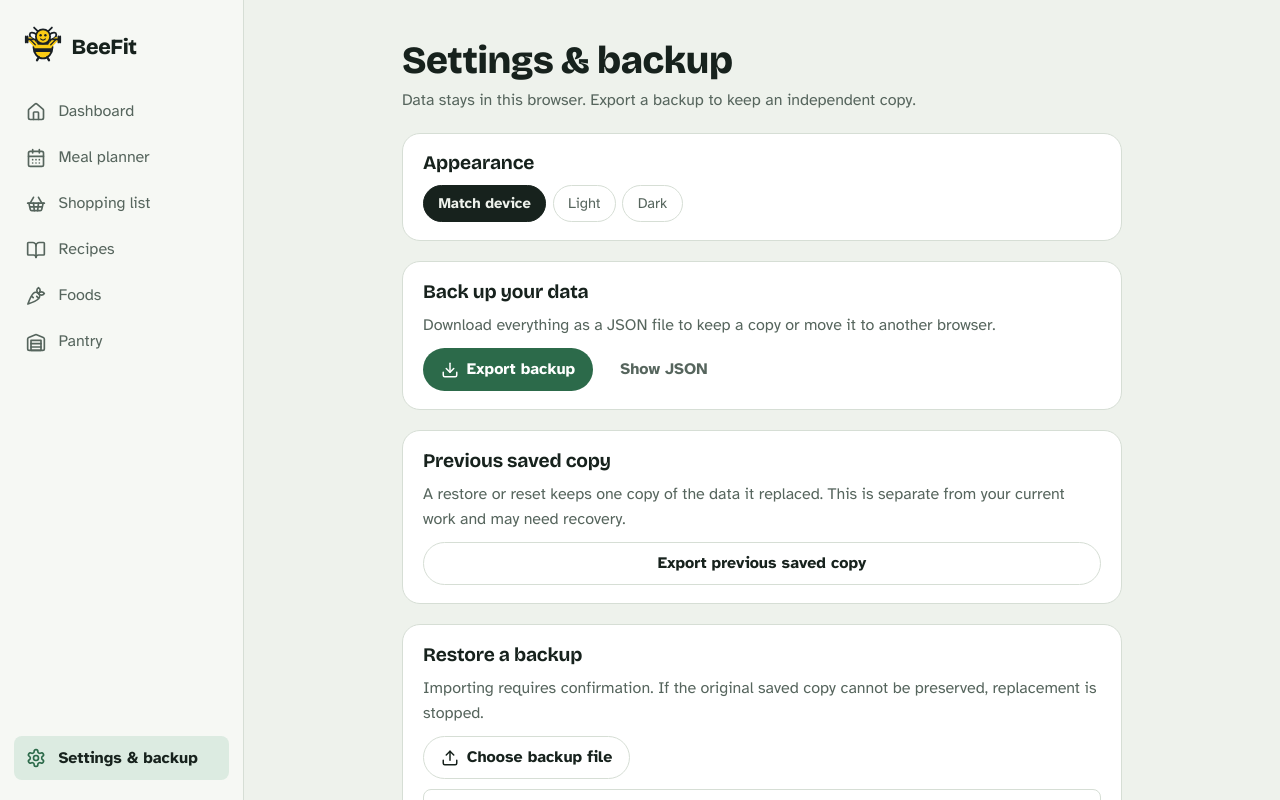
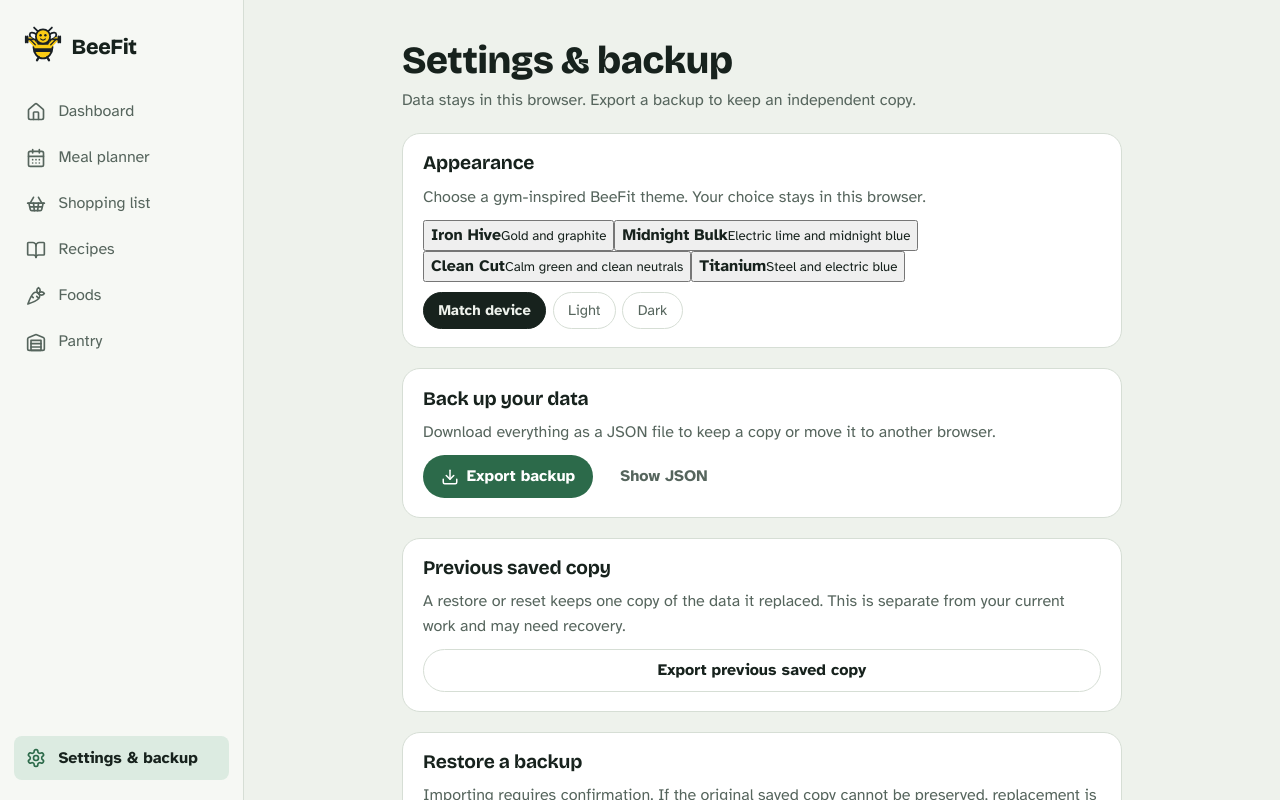
Before and after one commit to ramonhenriquez/BeeFit, a React (Vite) app: page / in a window 1280 px wide. Both pictures are taken after a click on the button "Settings & backup". Shown: the top 800 px of the page. Built offline with nearby package versions, Linux system fonts and the light colour scheme.

Commit message:
Rebrand BeeFit and add gym-inspired appearance presets

```diff
--- a/src/pages/Settings.tsx
+++ b/src/pages/Settings.tsx
@@ -4,6 +4,7 @@ import { useStore } from '../store';
 import type { ThemePref } from '../types';
 import { createDefaultData, ImportError, parseAppData } from '../lib/storage';
 import { Button, Chips, useConfirm } from '../components/ui';
+import { applyBeeFitTheme, BEEFIT_THEMES, readBeeFitTheme, type BeeFitTheme } from '../lib/appearance';
 
 // When hosted on claude.ai the page runs in a sandbox where plain download
 // links do nothing, so we use the host's `downloads` capability if present
@@ -32,6 +33,7 @@ export function SettingsPage() {
   const recovery = persistence.kind === 'recovery' ? persistence : null;
   const confirm = useConfirm();
   const fileRef = useRef<HTMLInputElement>(null);
+  const [appearance, setAppearance] = useState<BeeFitTheme>(readBeeFitTheme);
   const [paste, setPaste] = useState('');
   const [error, setError] = useState('');
   const [showJson, setShowJson] = useState(false);
@@ -65,7 +67,7 @@ export function SettingsPage() {
   const exportData = async () => {
     setShowJson(true);
     try {
-      const r = await saveFile(`larder-backup-${new Date().toISOString().slice(0, 10)}.json`, json);
+      const r = await saveFile(`beefit-backup-${new Date().toISOString().slice(0, 10)}.json`, json);
       if (r === 'saved') toast('Backup saved.');
       if (r === 'declined') toast('Backup not saved. You can copy the JSON below instead.');
     } catch { setError('Download could not start. Copy the backup JSON below instead.'); }
@@ -73,7 +75,7 @@ export function SettingsPage() {
 
   const exportRaw = async (raw: string) => {
     try {
-      const result = await saveFile(`larder-recovery-${new Date().toISOString().slice(0, 10)}.txt`, raw);
+      const result = await saveFile(`beefit-recovery-${new Date().toISOString().slice(0, 10)}.txt`, raw);
       if (result === 'declined') setError('Download was declined. Copy the original text below instead.');
     } catch { setError('Download could not start. Copy the original text below instead.'); }
   };
@@ -110,7 +112,16 @@ export function SettingsPage() {
 
       {!recovery && <div className="settings-block">
         <h2>Appearance</h2>
-        <Chips<ThemePref> label="Theme" value={data.settings.theme} onChange={(theme) => update((d) => ({ ...d, settings: { ...d.settings, theme } }))}
+        <p className="muted">Choose a gym-inspired BeeFit theme. Your choice stays in this browser.</p>
+        <div className="beefit-theme-grid" role="group" aria-label="BeeFit theme preset">
+          {BEEFIT_THEMES.map((theme) => (
+            <button key={theme.id} type="button" className={`beefit-theme-card ${appearance === theme.id ? 'is-selected' : ''}`} aria-pressed={appearance === theme.id} onClick={() => { setAppearance(theme.id); applyBeeFitTheme(theme.id); }}>
+              <span className={`beefit-theme-swatch swatch-${theme.id}`} aria-hidden="true" />
+              <strong>{theme.label}</strong><small>{theme.description}</small>
+            </button>
+          ))}
+        </div>
+        <Chips<ThemePref> label="Display mode" value={data.settings.theme} onChange={(theme) => update((d) => ({ ...d, settings: { ...d.settings, theme } }))}
           options={[{ value: 'system', label: 'Match device' }, { value: 'light', label: 'Light' }, { value: 'dark', label: 'Dark' }]} />
       </div>}
 
```
